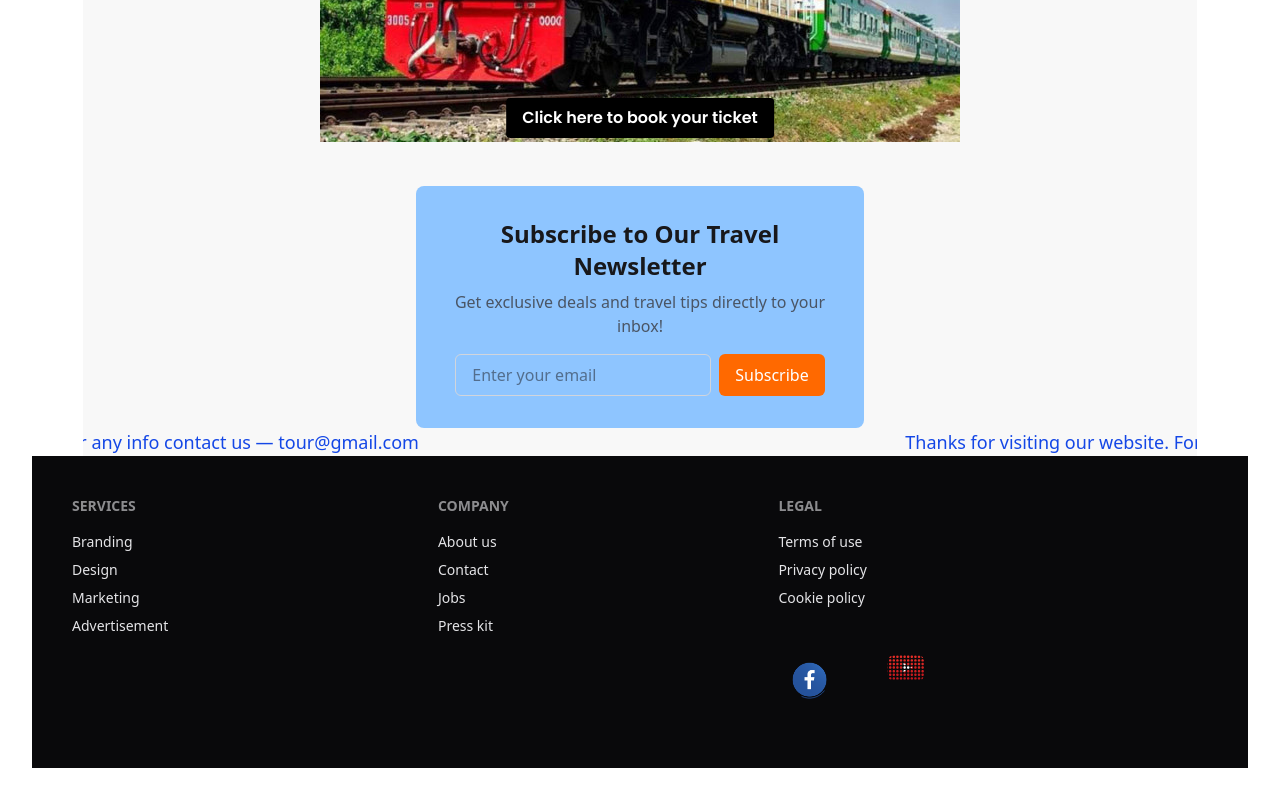
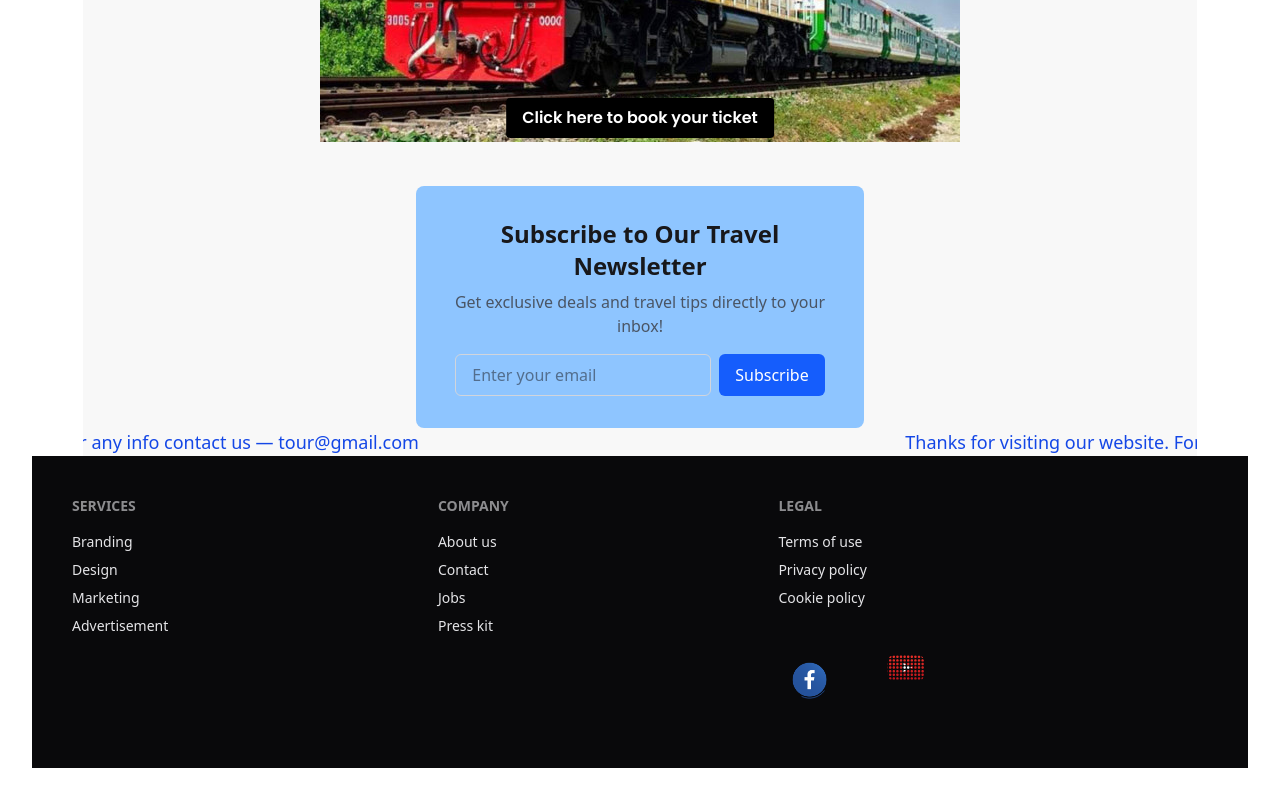
Before and after one commit to AzharChy/Tourist-Package-Client, a React (Vite) app: page / in a window 1280 px wide. Shown: the part 1440-2240 px from the top of the page. Built offline with nearby package versions, Linux system fonts and the light colour scheme; no server answers.

Commit message:
card refined

```diff
--- a/src/Homepage Component/Newsletter.jsx
+++ b/src/Homepage Component/Newsletter.jsx
@@ -39,7 +39,7 @@ export default function Newsletter() {
         />
         <button
           type="submit"
-          className="px-4 py-2 bg-orange-500 text-white rounded-md hover:bg-orange-600"
+          className="px-4 py-2 bg-blue-600 text-white rounded-md hover:bg-orange-600"
         >
           Subscribe
         </button>
--- a/src/Routes/FeaturedPackages.jsx
+++ b/src/Routes/FeaturedPackages.jsx
@@ -26,7 +26,7 @@ const FeaturedPackages = () => {
         {packages.map((pkg) => (
           <div
             key={pkg._id}
-            className="bg-white rounded-lg shadow-md overflow-hidden flex flex-col"
+            className="bg-blue-300 rounded-lg shadow-md overflow-hidden flex flex-col"
           >
             <img
               src={pkg.image}
```
